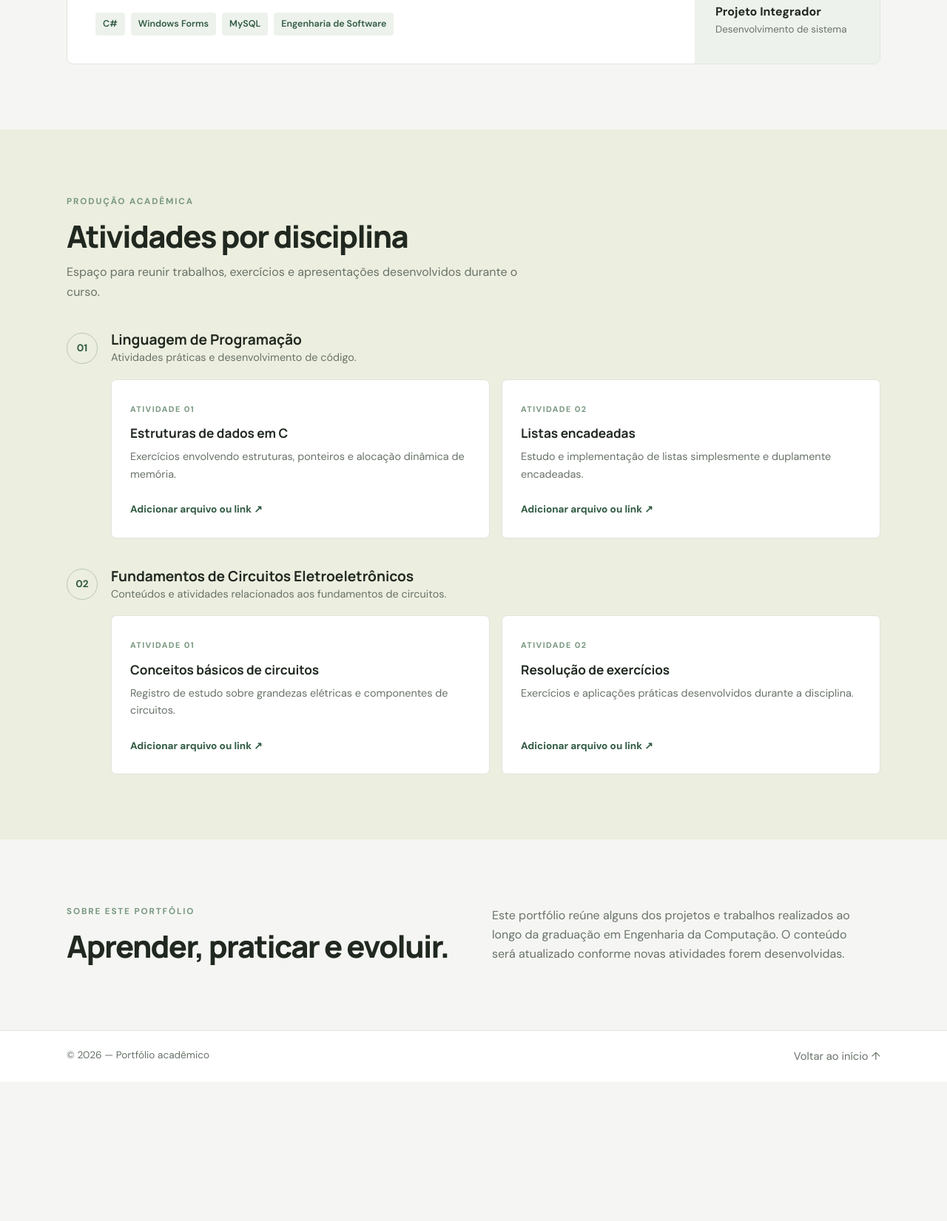
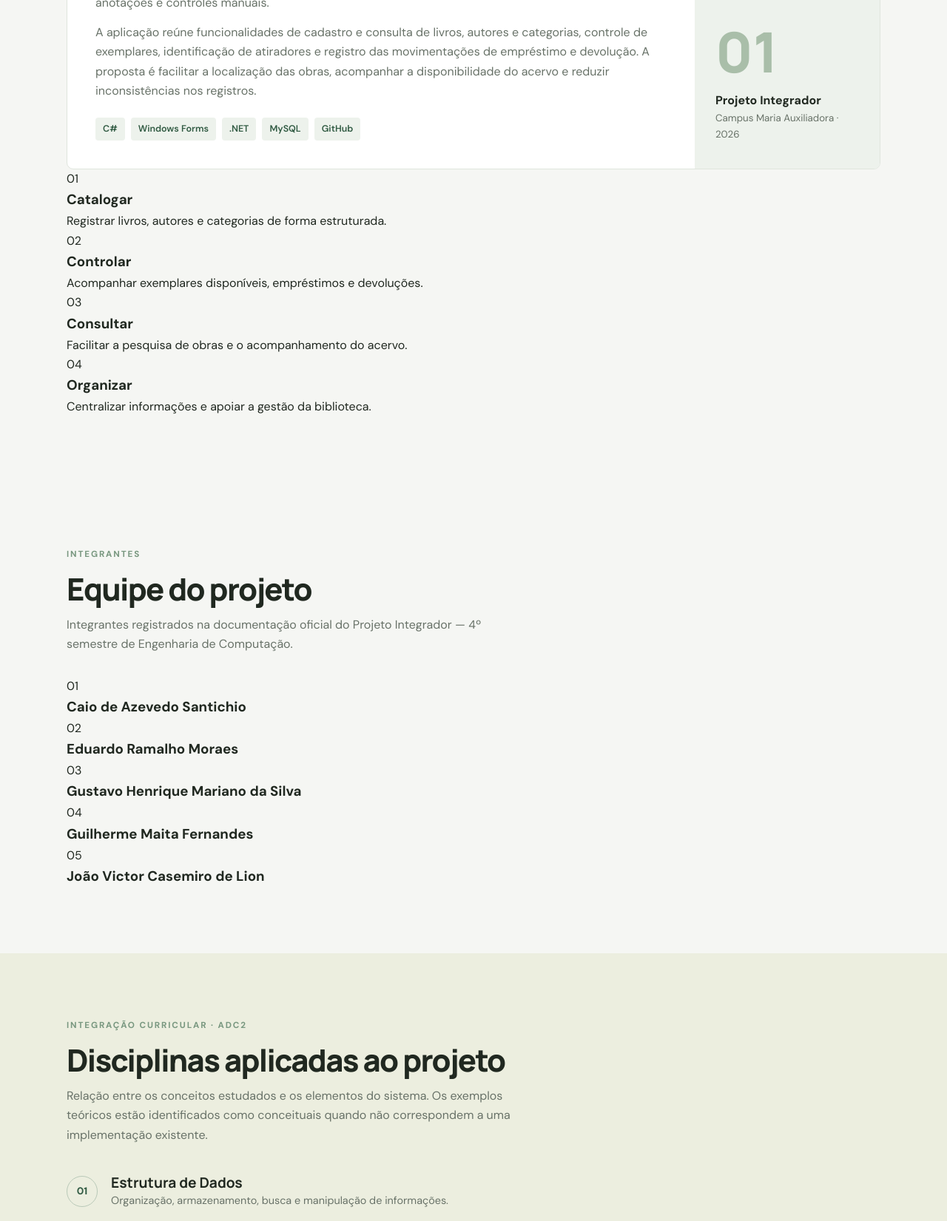
Before and after one commit to JoaoLion/ADC2_estrutura_e_teoria, a plain HTML site: page index.html in a window 1280 px wide. Shown: the part 1149-2800 px from the top of the page at 74% size. Before the commit the page ends 2612 px from the top, so only its background shows below. Drawn offline with Linux system fonts and the light colour scheme.

Commit message:
Update index.html

```diff
--- a/index.html
+++ b/index.html
@@ -3,18 +3,19 @@
 <head>
   <meta charset="UTF-8">
   <meta name="viewport" content="width=device-width, initial-scale=1.0">
-  <meta name="description" content="Portfólio acadêmico e projeto de biblioteca do Tiro de Guerra.">
-  <title>Portfólio | Biblioteca do Tiro de Guerra</title>
+  <meta name="description" content="Projeto Integrador 2026: sistema para organização e controle do acervo da biblioteca do Tiro de Guerra.">
+  <title>Projeto Integrador | Biblioteca do Tiro de Guerra</title>
   <link rel="stylesheet" href="style.css">
 </head>
 <body>
   <header class="topo">
-    <nav class="navegacao container">
-      <a class="logo" href="#inicio">Meu Portfólio<span>.</span></a>
+    <nav class="navegacao container" aria-label="Navegação principal">
+      <a class="logo" href="#inicio">Projeto Integrador<span>.</span></a>
       <div class="links">
         <a href="#projeto">Projeto</a>
+        <a href="#equipe">Equipe</a>
         <a href="#disciplinas">Disciplinas</a>
-        <a href="#sobre">Sobre</a>
+        <a href="#tecnologias">Tecnologias</a>
       </div>
     </nav>
   </header>
@@ -22,31 +23,57 @@
   <main>
     <section class="hero" id="inicio">
       <div class="container hero-conteudo">
-        <p class="etiqueta">PORTFÓLIO ACADÊMICO</p>
-        <h1>Projetos, estudos e<br><span>aprendizados.</span></h1>
-        <p class="introducao">Um espaço para apresentar meu desenvolvimento na faculdade de Engenharia da Computação e compartilhar atividades realizadas ao longo do curso.</p>
+        <p class="etiqueta">ENGENHARIA DE COMPUTAÇÃO · 4º SEMESTRE · 2026</p>
+        <h1>Biblioteca do<br><span>Tiro de Guerra.</span></h1>
+        <p class="introducao">Desenvolvimento de um sistema para organização e controle do acervo da biblioteca do Tiro de Guerra, integrando conhecimentos de programação, banco de dados e fundamentos da computação.</p>
         <a class="botao" href="#projeto">Conheça o projeto</a>
       </div>
+      <div class="hero-detalhe" aria-hidden="true">PI / 2026</div>
     </section>
 
     <section class="secao container" id="projeto">
       <div class="titulo-secao">
         <p class="etiqueta">PROJETO EM DESTAQUE</p>
-        <h2>Biblioteca do Tiro de Guerra</h2>
+        <h2>Organização e controle do acervo</h2>
+        <p class="subtitulo">Uma solução computacional voltada às necessidades da biblioteca do Tiro de Guerra.</p>
       </div>
       <div class="projeto-caixa">
         <div class="projeto-texto">
-          <h3>Sistema de organização e controle de acervo</h3>
-          <p>O projeto tem como objetivo desenvolver um sistema para organizar e controlar o acervo da biblioteca do Tiro de Guerra. A proposta é substituir os registros manuais por uma aplicação que facilite o cadastro e a consulta de livros, além do controle de empréstimos e devoluções.</p>
-          <p>O sistema está sendo planejado para computador, utilizando C# com Windows Forms e banco de dados MySQL. Entre as funcionalidades previstas estão o cadastro de livros, consulta do acervo, registro de empréstimos, devoluções e geração de relatórios.</p>
+          <h3>Do controle manual à gestão digital</h3>
+          <p>O projeto propõe desenvolver um sistema computacional para organizar e controlar o acervo da biblioteca do Tiro de Guerra. A iniciativa surgiu da necessidade de melhorar o registro e o acompanhamento de empréstimos e devoluções, atividades que eram realizadas por meio de anotações e controles manuais.</p>
+          <p>A aplicação reúne funcionalidades de cadastro e consulta de livros, autores e categorias, controle de exemplares, identificação de atiradores e registro das movimentações de empréstimo e devolução. A proposta é facilitar a localização das obras, acompanhar a disponibilidade do acervo e reduzir inconsistências nos registros.</p>
           <div class="tecnologias">
-            <span>C#</span><span>Windows Forms</span><span>MySQL</span><span>Engenharia de Software</span>
+            <span>C#</span><span>Windows Forms</span><span>.NET</span><span>MySQL</span><span>GitHub</span>
           </div>
         </div>
-        <div class="projeto-lateral">
+        <aside class="projeto-lateral">
           <div class="numero">01</div>
           <p>Projeto Integrador</p>
-          <small>Desenvolvimento de sistema</small>
+          <small>Campus Maria Auxiliadora · 2026</small>
+        </aside>
+      </div>
+
+      <div class="objetivos">
+        <article><span>01</span><h3>Catalogar</h3><p>Registrar livros, autores e categorias de forma estruturada.</p></article>
+        <article><span>02</span><h3>Controlar</h3><p>Acompanhar exemplares disponíveis, empréstimos e devoluções.</p></article>
+        <article><span>03</span><h3>Consultar</h3><p>Facilitar a pesquisa de obras e o acompanhamento do acervo.</p></article>
+        <article><span>04</span><h3>Organizar</h3><p>Centralizar informações e apoiar a gestão da biblioteca.</p></article>
+      </div>
+    </section>
+
+    <section class="secao equipe" id="equipe">
+      <div class="container">
+        <div class="titulo-secao">
+          <p class="etiqueta">INTEGRANTES</p>
+          <h2>Equipe do projeto</h2>
+          <p class="subtitulo">Integrantes registrados na documentação oficial do Projeto Integrador — 4º semestre de Engenharia de Computação.</p>
+        </div>
+        <div class="equipe-grid">
+          <article class="integrante"><span class="integrante-numero">01</span><h3>Caio de Azevedo Santichio</h3></article>
+          <article class="integrante"><span class="integrante-numero">02</span><h3>Eduardo Ramalho Moraes</h3></article>
+          <article class="integrante"><span class="integrante-numero">03</span><h3>Gustavo Henrique Mariano da Silva</h3></article>
+          <article class="integrante"><span class="integrante-numero">04</span><h3>Guilherme Maita Fernandes</h3></article>
+          <article class="integrante"><span class="integrante-numero">05</span><h3>João Victor Casemiro de Lion</h3></article>
         </div>
       </div>
     </section>
@@ -54,67 +81,86 @@
     <section class="secao disciplinas" id="disciplinas">
       <div class="container">
         <div class="titulo-secao">
-          <p class="etiqueta">PRODUÇÃO ACADÊMICA</p>
-          <h2>Atividades por disciplina</h2>
-          <p class="subtitulo">Espaço para reunir trabalhos, exercícios e apresentações desenvolvidos durante o curso.</p>
+          <p class="etiqueta">INTEGRAÇÃO CURRICULAR · ADC2</p>
+          <h2>Disciplinas aplicadas ao projeto</h2>
+          <p class="subtitulo">Relação entre os conceitos estudados e os elementos do sistema. Os exemplos teóricos estão identificados como conceituais quando não correspondem a uma implementação existente.</p>
         </div>
 
-        <div class="disciplina">
+        <article class="disciplina">
           <div class="disciplina-cabecalho">
             <span class="disciplina-numero">01</span>
-            <div><h3>Linguagem de Programação</h3><p>Atividades práticas e desenvolvimento de código.</p></div>
+            <div><h3>Estrutura de Dados</h3><p>Organização, armazenamento, busca e manipulação de informações.</p></div>
           </div>
-          <div class="trabalhos">
-            <article class="trabalho">
-              <span class="tipo">ATIVIDADE 01</span>
-              <h4>Estruturas de dados em C</h4>
-              <p>Exercícios envolvendo estruturas, ponteiros e alocação dinâmica de memória.</p>
-              <a href="#" class="link-trabalho">Adicionar arquivo ou link ↗</a>
-            </article>
-            <article class="trabalho">
-              <span class="tipo">ATIVIDADE 02</span>
-              <h4>Listas encadeadas</h4>
-              <p>Estudo e implementação de listas simplesmente e duplamente encadeadas.</p>
-              <a href="#" class="link-trabalho">Adicionar arquivo ou link ↗</a>
-            </article>
+          <div class="disciplina-conteudo">
+            <div class="disciplina-resumo">
+              <h4>Aplicação no sistema</h4>
+              <p>O código utiliza coleções <code>List&lt;T&gt;</code> para reunir e manipular conjuntos de dados em diferentes telas e operações. Foram identificadas listas de autores, atiradores, empréstimos em aberto, registros do histórico e resultados de busca.</p>
+            </div>
+            <div class="topicos-grid">
+              <div class="topico"><h4>List&lt;T&gt;</h4><p>Estrutura dinâmica utilizada para armazenar coleções de objetos e percorrer seus elementos.</p></div>
+              <div class="topico"><h4>Busca e filtragem</h4><p>O percurso de uma lista para localizar ou filtrar elementos pode ter custo O(n).</p></div>
+              <div class="topico"><h4>Índices no MySQL</h4><p>Chaves primárias e índices auxiliam a localização de registros. O InnoDB utiliza estruturas de índice baseadas em B-tree.</p></div>
+              <div class="topico"><h4>Ordenação</h4><p>O histórico utiliza ordenação por consultas SQL com ORDER BY; não foi identificada implementação própria de algoritmo de ordenação no código analisado.</p></div>
+            </div>
+            <p class="nota-disciplina"><strong>Importante:</strong> não foram identificadas implementações explícitas de fila, pilha, árvore própria, tabela hash ou busca binária no pacote de código analisado. Esses conceitos podem ser apresentados como conteúdo teórico ou possibilidades de evolução, não como funcionalidades já implementadas.</p>
           </div>
-        </div>
+        </article>
 
-        <div class="disciplina">
+        <article class="disciplina">
           <div class="disciplina-cabecalho">
             <span class="disciplina-numero">02</span>
-            <div><h3>Fundamentos de Circuitos Eletroeletrônicos</h3><p>Conteúdos e atividades relacionados aos fundamentos de circuitos.</p></div>
+            <div><h3>Teoria da Computação</h3><p>Representação formal de linguagens, regras e processos computacionais.</p></div>
           </div>
-          <div class="trabalhos">
-            <article class="trabalho">
-              <span class="tipo">ATIVIDADE 01</span>
-              <h4>Conceitos básicos de circuitos</h4>
-              <p>Registro de estudo sobre grandezas elétricas e componentes de circuitos.</p>
-              <a href="#" class="link-trabalho">Adicionar arquivo ou link ↗</a>
-            </article>
-            <article class="trabalho">
-              <span class="tipo">ATIVIDADE 02</span>
-              <h4>Resolução de exercícios</h4>
-              <p>Exercícios e aplicações práticas desenvolvidos durante a disciplina.</p>
-              <a href="#" class="link-trabalho">Adicionar arquivo ou link ↗</a>
-            </article>
+          <div class="disciplina-conteudo">
+            <div class="disciplina-resumo">
+              <h4>Relação com o projeto</h4>
+              <p>As regras de cadastro e as condições que controlam empréstimos e devoluções podem ser descritas formalmente. O formato do código de identificação dos livros também permite construir um exemplo didático de linguagem regular e autômato finito.</p>
+            </div>
+            <div class="topicos-grid">
+              <div class="topico"><h4>Linguagens regulares</h4><p>O padrão do código de livro — prefixo LIV seguido de três algarismos — pode ser descrito pela expressão regular <code>^LIV[0-9]{3}$</code>.</p></div>
+              <div class="topico"><h4>Autômato finito (AFD)</h4><p>É possível representar, de forma conceitual, os estados que reconhecem a sequência L, I, V e três dígitos, aceitando apenas entradas no formato definido.</p></div>
+              <div class="topico"><h4>Regras e estados</h4><p>O fluxo de empréstimo pode ser modelado por estados conceituais, como disponível, emprestado, em atraso e devolvido, com transições acionadas por eventos.</p></div>
+              <div class="topico"><h4>Validação de entradas</h4><p>As verificações de campos obrigatórios e condições de operação ilustram como regras formais ajudam a restringir entradas e controlar processos.</p></div>
+            </div>
+            <p class="nota-disciplina"><strong>Importante:</strong> a expressão regular e o AFD são exemplos de aplicação teórica para explicar o formato do código. Não se afirma que exista um autômato implementado no software. O código do livro é gerado no padrão LIV mais três dígitos.</p>
           </div>
-        </div>
+        </article>
       </div>
     </section>
 
-    <section class="secao container sobre" id="sobre">
-      <div>
-        <p class="etiqueta">SOBRE ESTE PORTFÓLIO</p>
-        <h2>Aprender, praticar e evoluir.</h2>
+    <section class="secao container" id="tecnologias">
+      <div class="titulo-secao">
+        <p class="etiqueta">DESENVOLVIMENTO</p>
+        <h2>Tecnologias e metodologia</h2>
       </div>
-      <p>Este portfólio reúne alguns dos projetos e trabalhos realizados ao longo da graduação em Engenharia da Computação. O conteúdo será atualizado conforme novas atividades forem desenvolvidas.</p>
+      <div class="tecnologia-grid">
+        <article><h3>C# e .NET</h3><p>Linguagem e plataforma utilizadas na implementação das regras da aplicação.</p></article>
+        <article><h3>Windows Forms</h3><p>Tecnologia utilizada para construir a interface gráfica da aplicação desktop.</p></article>
+        <article><h3>MySQL</h3><p>Banco de dados relacional responsável pela persistência das informações.</p></article>
+        <article><h3>Visual Studio</h3><p>Ambiente de desenvolvimento utilizado na construção e depuração do sistema.</p></article>
+        <article><h3>GitHub</h3><p>Repositório utilizado para versionamento e colaboração no projeto.</p></article>
+        <article><h3>Scrum e Notion</h3><p>Abordagem incremental e organização das tarefas e etapas de desenvolvimento.</p></article>
+      </div>
+      <div class="metodologia">
+        <h3>Comunicação e organização da equipe</h3>
+        <p>A documentação do projeto registra o uso de Notion para organização das tarefas e de WhatsApp e Discord para comunicação, alinhamento e resolução de problemas durante o desenvolvimento.</p>
+      </div>
+    </section>
+
+    <section class="secao sobre">
+      <div class="container sobre-conteudo">
+        <div>
+          <p class="etiqueta">SÍNTESE</p>
+          <h2>Conhecimento aplicado a uma necessidade real.</h2>
+        </div>
+        <p>O Projeto Integrador aproxima os conteúdos da Engenharia de Computação de uma demanda identificada no Tiro de Guerra. A aplicação reúne cadastro, consulta e controle de movimentações do acervo, enquanto as disciplinas ajudam a compreender como os dados são organizados e como regras computacionais podem ser representadas e analisadas.</p>
+      </div>
     </section>
   </main>
 
   <footer>
     <div class="container rodape">
-      <span>© 2026 — Portfólio acadêmico</span>
+      <span>© 2026 — Projeto Integrador | Engenharia de Computação</span>
       <a href="#inicio">Voltar ao início ↑</a>
     </div>
   </footer>
```
